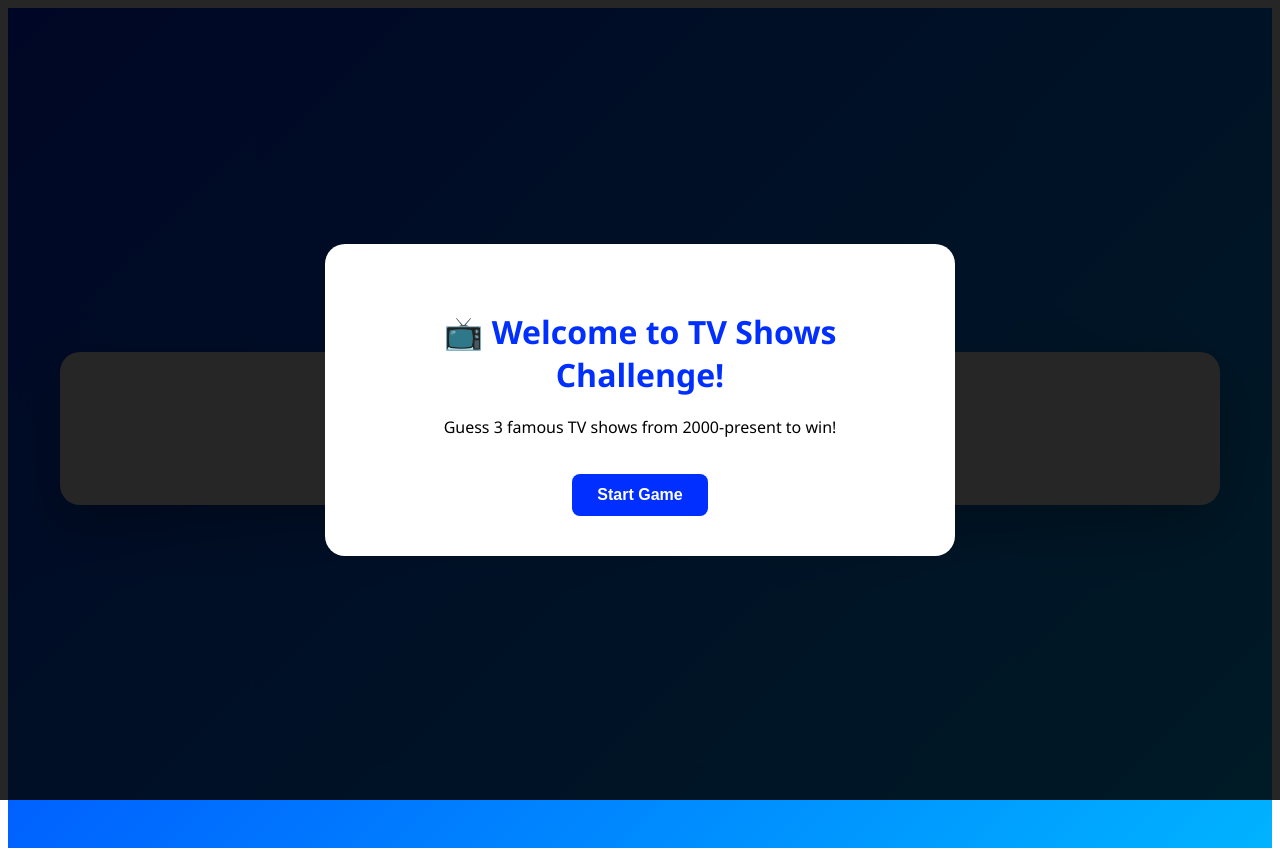
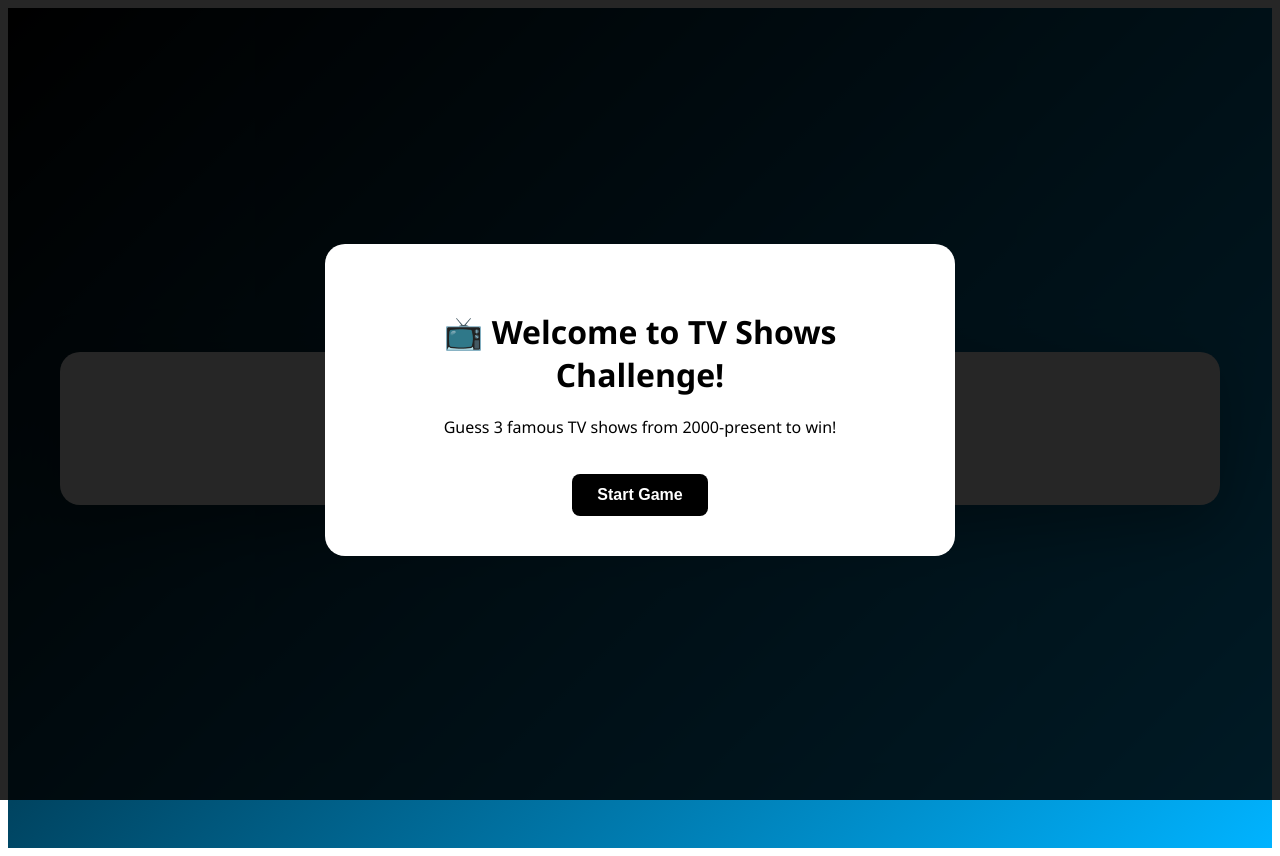
Before and after one commit to TanaushAhmad/Hangman, a React (Create React App) app: page / in a window 1280 px wide. Built offline with nearby package versions, Linux system fonts and the light colour scheme.

Commit message:
Change #002fff to #000000 in Hangman.jsx

```diff
--- a/TVShowsHangman.jsx
+++ b/TVShowsHangman.jsx
@@ -863,7 +863,7 @@ const TVShowsHangman = () => {
   const styles = {
     container: {
       fontFamily: "'Segoe UI', Tahoma, Geneva, Verdana, sans-serif",
-      background: 'linear-gradient(135deg, #002fff 0%, #ffffff 100%)',
+      background: 'linear-gradient(135deg, #000000 0%, #ffffff 100%)',
       minHeight: '100vh',
       display: 'flex',
       justifyContent: 'center',
--- a/src/components/Hangman.jsx
+++ b/src/components/Hangman.jsx
@@ -116,7 +116,7 @@ const Hangman = () => {
   };
 
   const drawHangman = () => {
-    const canvas = canvasRef.current; if (!canvas) return; const ctx = canvas.getContext('2d'); ctx.clearRect(0, 0, canvas.width, canvas.height); ctx.strokeStyle = '#002fff'; ctx.lineWidth = 3; ctx.lineCap = 'round';
+    const canvas = canvasRef.current; if (!canvas) return; const ctx = canvas.getContext('2d'); ctx.clearRect(0, 0, canvas.width, canvas.height); ctx.strokeStyle = '#000000'; ctx.lineWidth = 3; ctx.lineCap = 'round';
     if (wrongGuesses >= 0) { ctx.beginPath(); ctx.moveTo(20, 330); ctx.lineTo(180, 330); ctx.stroke(); }
     if (wrongGuesses >= 1) { ctx.beginPath(); ctx.moveTo(50, 330); ctx.lineTo(50, 30); ctx.stroke(); }
     if (wrongGuesses >= 2) { ctx.beginPath(); ctx.moveTo(50, 30); ctx.lineTo(200, 30); ctx.stroke(); }
@@ -138,14 +138,14 @@ const Hangman = () => {
       const isRevealed = guessedLetters.includes(char);
       const isPreFilled = preFilledLetters.includes(index);
       return (
-        <div key={index} style={{ width: '45px', height: '60px', border: isRevealed ? (isPreFilled ? '3px solid #930000' : '3px solid #002fff') : '3px solid #002fff', borderRadius: '8px', display: 'flex', alignItems: 'center', justifyContent: 'center', fontSize: '1.8em', fontWeight: 'bold', background: isRevealed ? (isPreFilled ? 'linear-gradient(135deg, #930000, #ff0707)' : 'linear-gradient(135deg, #002fff, #00b3ff)') : 'white', color: isRevealed ? 'white' : '#002fff', transition: 'all 0.3s' }}>
+        <div key={index} style={{ width: '45px', height: '60px', border: isRevealed ? (isPreFilled ? '3px solid #930000' : '3px solid #000000') : '3px solid #000000', borderRadius: '8px', display: 'flex', alignItems: 'center', justifyContent: 'center', fontSize: '1.8em', fontWeight: 'bold', background: isRevealed ? (isPreFilled ? 'linear-gradient(135deg, #930000, #ff0707)' : 'linear-gradient(135deg, #000000, #00b3ff)') : 'white', color: isRevealed ? 'white' : '#000000', transition: 'all 0.3s' }}>
           {isRevealed ? char : ''}
         </div>
       );
     });
   };
 
-  const styles = { container: { fontFamily: "'Segoe UI', Tahoma, Geneva, Verdana, sans-serif", background: 'linear-gradient(135deg, #002fff 0%, #00b3ff 100%)', minHeight: '100vh', display: 'flex', justifyContent: 'center', alignItems: 'center', padding: '20px' }, main: { background: 'white', borderRadius: '20px', boxShadow: '0 20px 60px rgba(0, 0, 0, 0.3)', maxWidth: '1100px', width: '100%', padding: '30px' } };
+  const styles = { container: { fontFamily: "'Segoe UI', Tahoma, Geneva, Verdana, sans-serif", background: 'linear-gradient(135deg, #000000 0%, #00b3ff 100%)', minHeight: '100vh', display: 'flex', justifyContent: 'center', alignItems: 'center', padding: '20px' }, main: { background: 'white', borderRadius: '20px', boxShadow: '0 20px 60px rgba(0, 0, 0, 0.3)', maxWidth: '1100px', width: '100%', padding: '30px' } };
 
   if (!currentShow && !showModal) return null;
 
@@ -153,7 +153,7 @@ const Hangman = () => {
     <div style={styles.container}>
       <div style={styles.main}>
         <div style={{ textAlign: 'center', marginBottom: '25px' }}>
-          <h1 style={{ color: '#002fff', fontSize: '2em', margin: 0 }}>📺 TV Shows Challenge</h1>
+          <h1 style={{ color: '#000000', fontSize: '2em', margin: 0 }}>📺 TV Shows Challenge</h1>
           <p style={{ color: '#666', fontSize: '0.95em', marginTop: '5px' }}>Guess 3 shows to win!</p>
         </div>
 
@@ -170,7 +170,7 @@ const Hangman = () => {
 
             <div style={{ background: '#f9f9f9', borderRadius: '15px', padding: '20px', display: 'flex', flexDirection: 'column' }}>
               <div style={{ display: 'flex', justifyContent: 'space-between', alignItems: 'center', marginBottom: '15px' }}>
-                <div style={{ background: 'linear-gradient(135deg, #002fff, #00b3ff)', color: 'white', padding: '8px 15px', borderRadius: '20px', fontSize: '0.85em', fontWeight: 'bold' }}>{currentShow.category.toUpperCase()}</div>
+                <div style={{ background: 'linear-gradient(135deg, #000000, #00b3ff)', color: 'white', padding: '8px 15px', borderRadius: '20px', fontSize: '0.85em', fontWeight: 'bold' }}>{currentShow.category.toUpperCase()}</div>
                 <div style={{ background: '#ffb900', color: 'white', padding: '8px 15px', borderRadius: '20px', fontSize: '0.85em', fontWeight: 'bold' }}>SHOW {showsCompleted + 1}/3</div>
               </div>
 
@@ -203,9 +203,9 @@ const Hangman = () => {
         {showModal && (
           <div style={{ display: 'flex', position: 'fixed', top: 0, left: 0, width: '100%', height: '100%', background: 'rgba(0, 0, 0, 0.85)', justifyContent: 'center', alignItems: 'center', zIndex: 1000 }}>
             <div style={{ background: 'white', padding: '40px', borderRadius: '20px', textAlign: 'center', maxWidth: '550px', maxHeight: '90vh', overflowY: 'auto' }}>
-              <h2 style={{ color: '#002fff', marginBottom: '20px', fontSize: '2em' }}>{modalContent.title}</h2>
+              <h2 style={{ color: '#000000', marginBottom: '20px', fontSize: '2em' }}>{modalContent.title}</h2>
               <div>{modalContent.body}</div>
-              <button onClick={modalContent.action} style={{ padding: '12px 25px', border: 'none', borderRadius: '8px', fontSize: '1em', fontWeight: 'bold', cursor: 'pointer', transition: 'all 0.3s', background: '#002fff', color: 'white', marginTop: '20px' }}>{modalContent.title.includes('Welcome') ? 'Start Game' : modalContent.title.includes('VICTORY') ? 'Play Again' : modalContent.title.includes('Out of Lives') ? 'New Game' : 'Continue'}</button>
+              <button onClick={modalContent.action} style={{ padding: '12px 25px', border: 'none', borderRadius: '8px', fontSize: '1em', fontWeight: 'bold', cursor: 'pointer', transition: 'all 0.3s', background: '#000000', color: 'white', marginTop: '20px' }}>{modalContent.title.includes('Welcome') ? 'Start Game' : modalContent.title.includes('VICTORY') ? 'Play Again' : modalContent.title.includes('Out of Lives') ? 'New Game' : 'Continue'}</button>
             </div>
           </div>
         )}
```
